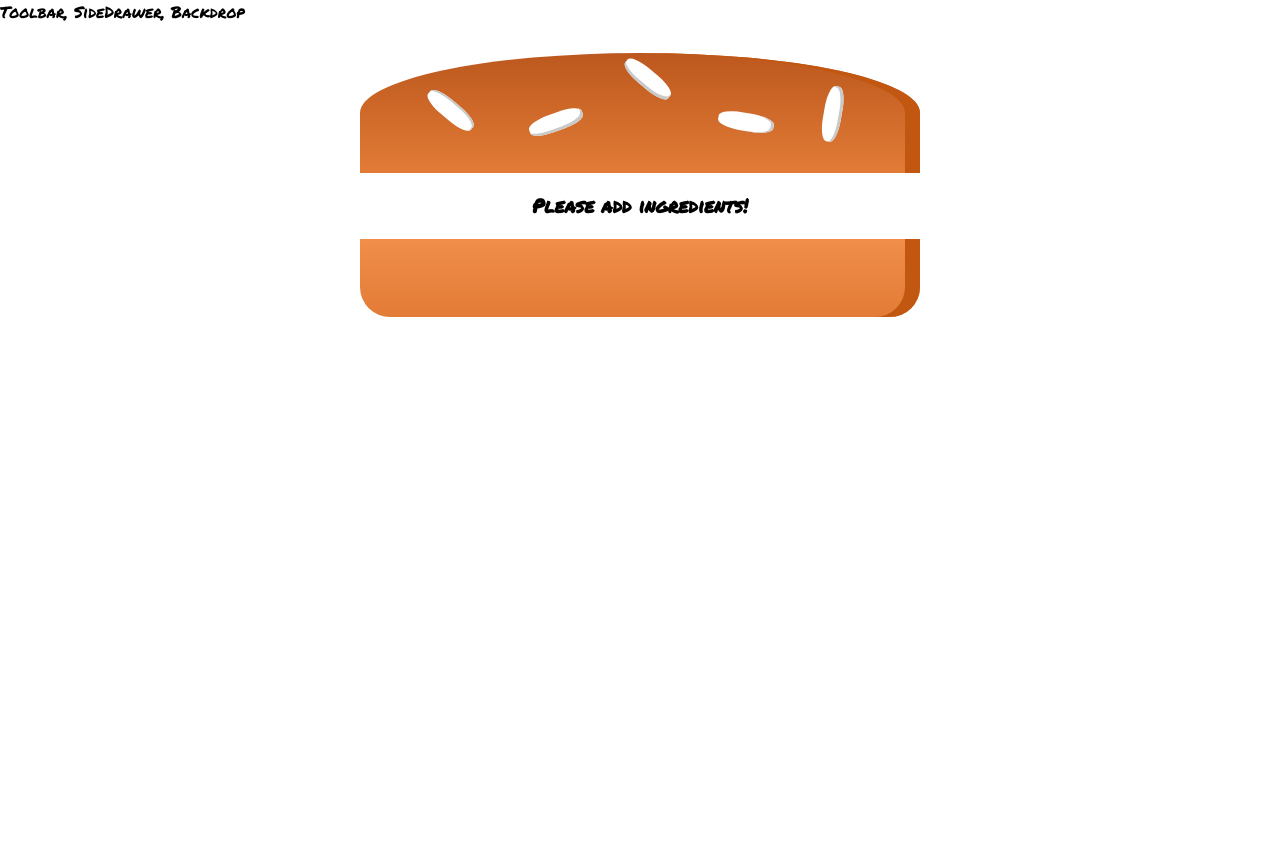
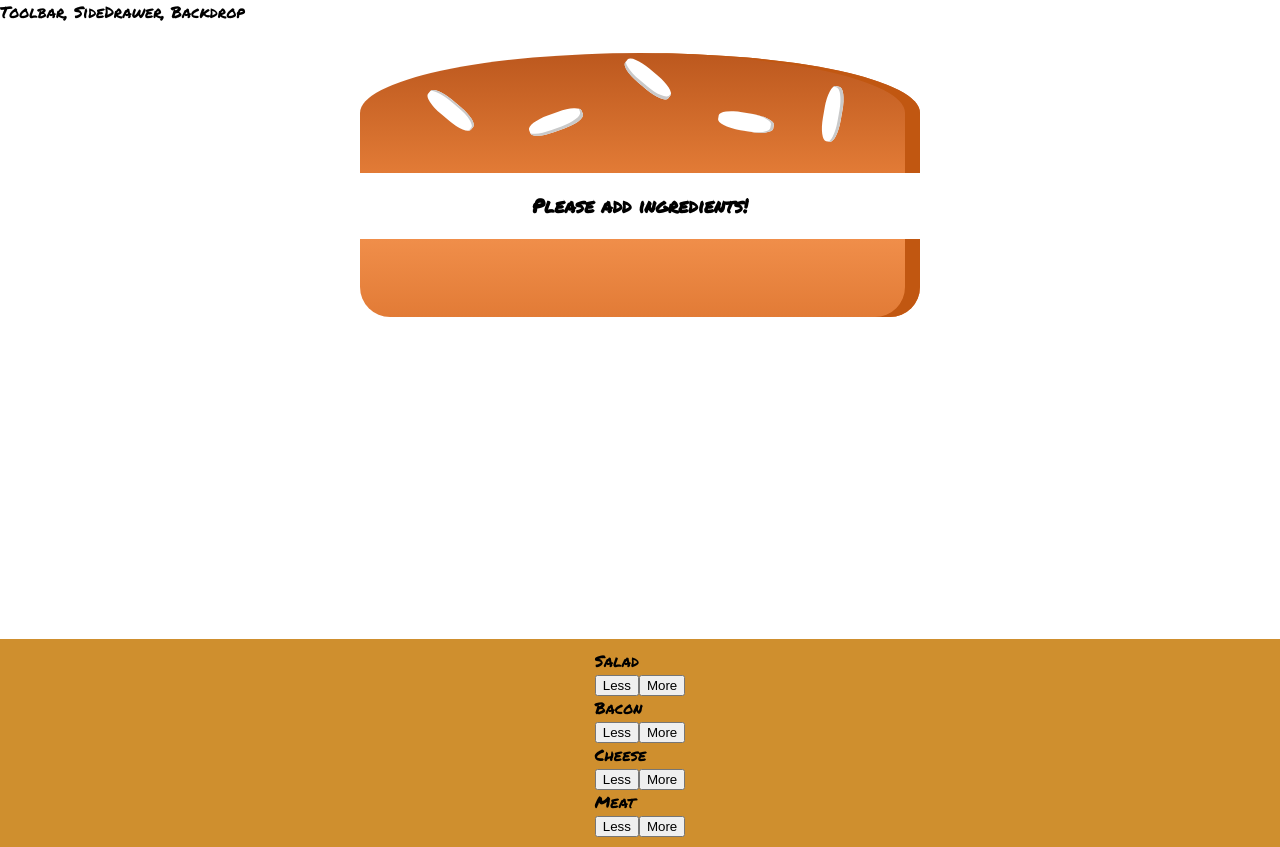
Before and after one commit to acecera/burger-builder, a React app: page / in a window 1280 px wide. Before the commit the page ends 800 px from the top, so only its background shows below. Built offline with nearby package versions, Linux system fonts and the light colour scheme.

Commit message:
changed name of label to ingredientLabel.

```diff
--- a/src/components/Burger/BuildControls/BuildControls.js
+++ b/src/components/Burger/BuildControls/BuildControls.js
@@ -1,7 +1,20 @@
 import React from 'react';
+import classes from './BuildControls.css';
+import BuildControl from './BuildControl/BuildControl';
+
+const controls = [
+    {ingredientLabel: 'Salad', type: 'salad'},
+    {ingredientLabel: 'Bacon', type: 'bacon'},
+    {ingredientLabel: 'Cheese', type: 'cheese'},
+    {ingredientLabel: 'Meat', type: 'meat'},
+];
 
 const buildControls = (props) => (
-    <div></div>
+    <div className={classes.BuildControls}>
+        {controls.map(ctrl => (
+            <BuildControl key={ctrl.ingredientLabel} ingredientLabel={ctrl.ingredientLabel} />
+        ))}
+    </div>
 );
 
 export default buildControls;
```
